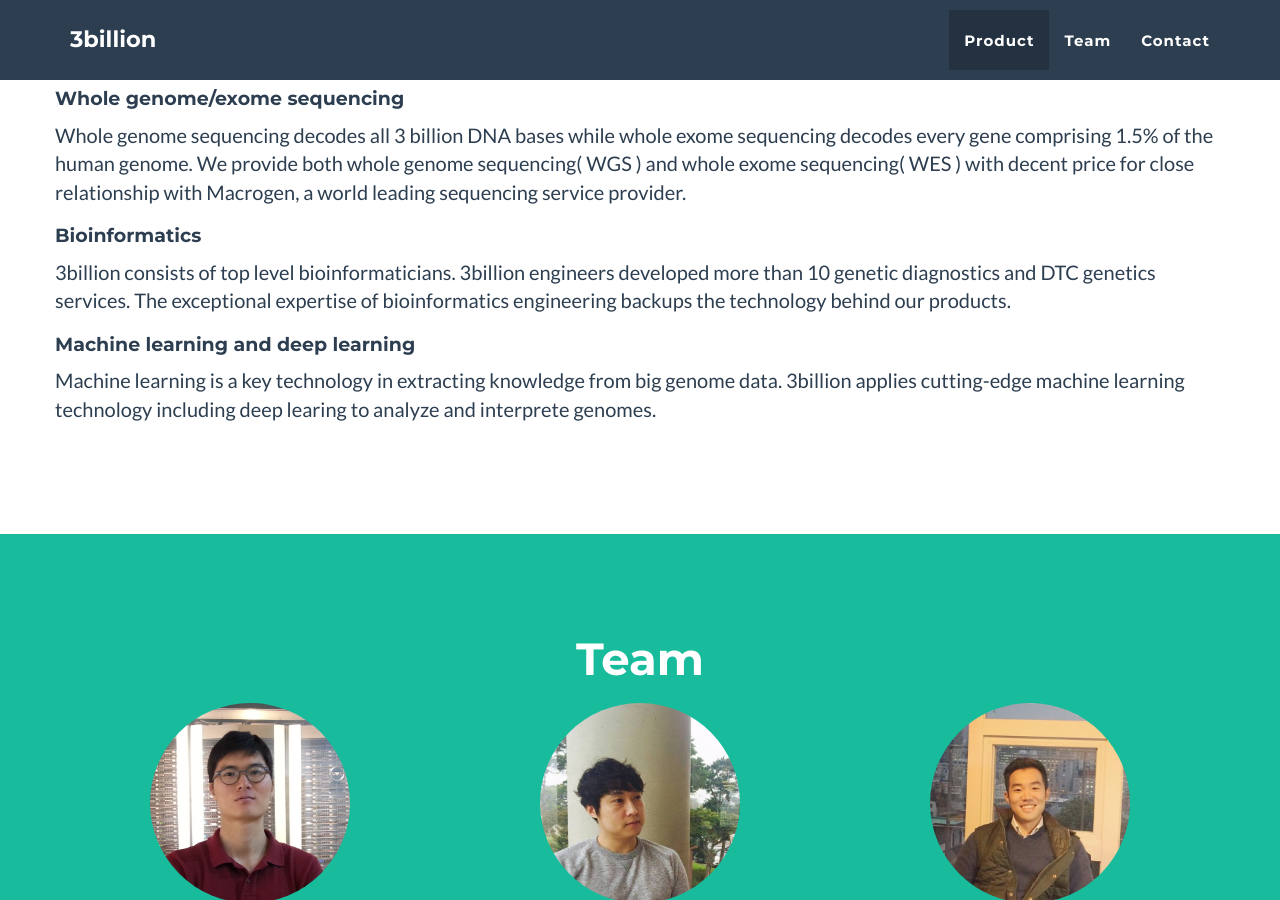
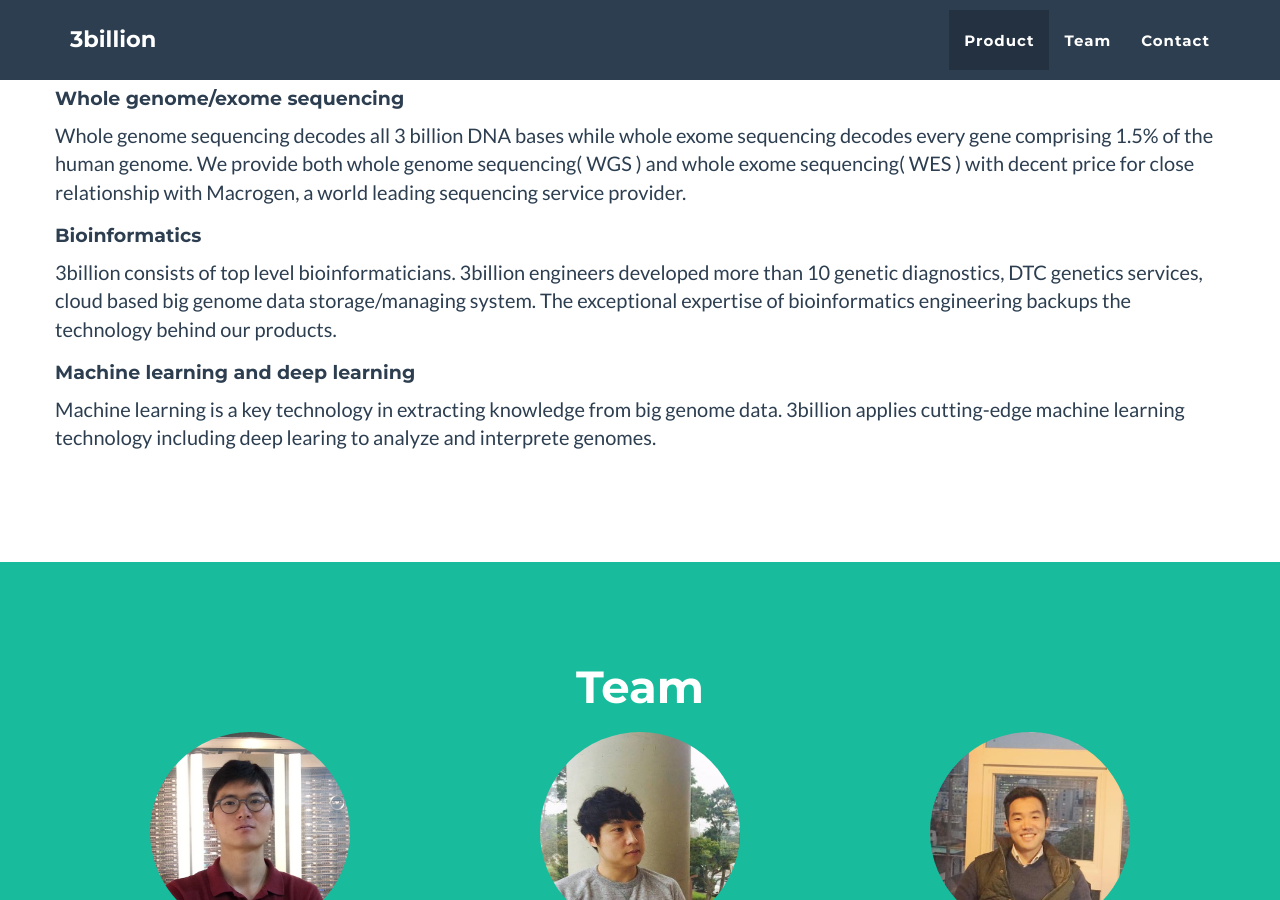
Before and after one commit to 3billion/3billion.github.io, a Jekyll site: the page built from index.html, in a window 1280 px wide and 900 px high, scrolled down 972 px. Built offline with Jekyll 4.4.1, drawn with Linux system fonts in a browser that asks for light colours.

Commit message:
change product

```diff
--- a/_includes/portfolio_grid.html
+++ b/_includes/portfolio_grid.html
@@ -28,7 +28,7 @@
 
 					<h4 class='sub-title'>Bioinformatics</h4>
 					<p>
-					3billion consists of top level bioinformaticians. 3billion engineers developed more than 10 genetic diagnostics and DTC genetics services. The exceptional expertise of bioinformatics engineering backups the technology behind our products.
+					3billion consists of top level bioinformaticians. 3billion engineers developed more than 10 genetic diagnostics, DTC genetics services, cloud based big genome data storage/managing system. The exceptional expertise of bioinformatics engineering backups the technology behind our products.
 					</p>
 
 					<h4 class='sub-title'>Machine learning and deep learning </h4>
```
Also changed, not shown: 1 other file.
